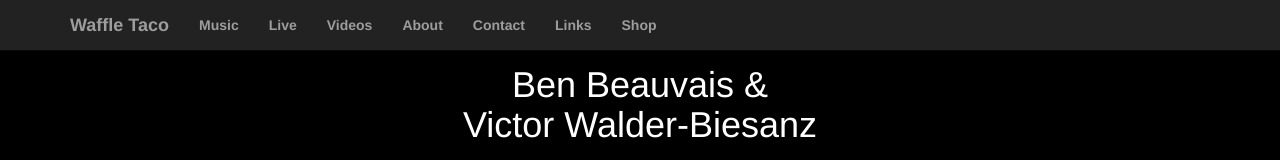
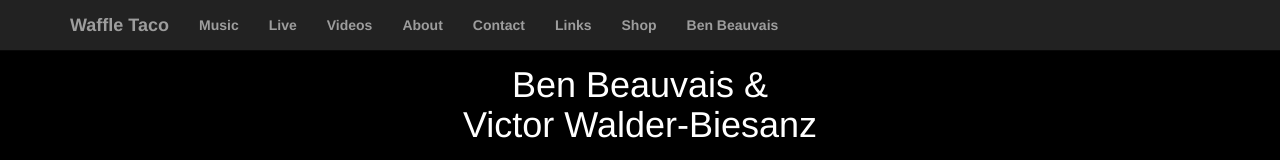
Before and after one commit to clodewerks/waffletacopdx, a plain HTML site: page beauvais.html in a window 1280 px wide. Shown: the top 160 px of the page. Drawn offline with nearby package versions, Linux system fonts and the light colour scheme.

Commit message:
Add link to ben microsite

```diff
--- a/beauvais.html
+++ b/beauvais.html
@@ -54,6 +54,7 @@
 							<a href="http://waffletaco.bandcamp.com/" target="_blank" rel="newwindow"
 								title="shop">Shop</a>
 						</li>
+						<li><a href="beauvais.html"><strong> Ben Beauvais</strong></a></li>
 					</ul>
 				</div>
 			</div>
```
Also changed, not shown: index.html (+1 -0 lines).
